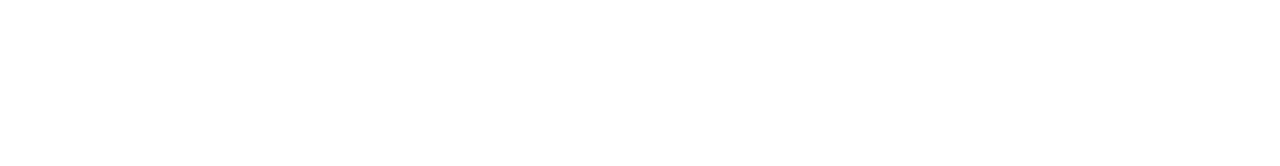
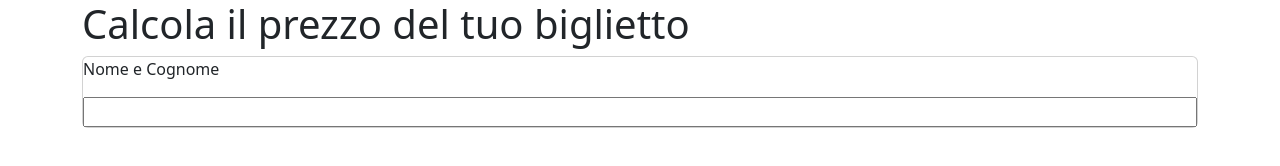
Before and after one commit to GianniMarkQuagliani/js-biglietto-treno-form, a plain HTML site: page index.html in a window 1280 px wide. Drawn offline with nearby package versions, Linux system fonts and the light colour scheme.

Commit message:
[add] card name-username

```diff
--- a/index.html
+++ b/index.html
@@ -12,9 +12,19 @@
     <!-- JS -->
     <script src="js/script.js"></script>
     <!-- Title -->
-    <title>Calcolo del prezzo del biglietto del treno</title>
+    <title>Biglietto del treno Form</title>
 </head>
 <body>
-
+    <div class="container ">
+        <h1>Calcola il prezzo del tuo biglietto</h1>
+        <div>
+            <div>
+                <div class="card ">
+                    <p> Nome e Cognome </p>
+                    <input type="text" placeholder="" id="name-surname">
+                </div>
+            </div>
+        </div>
+    </div>
 </body>
 </html>
```
